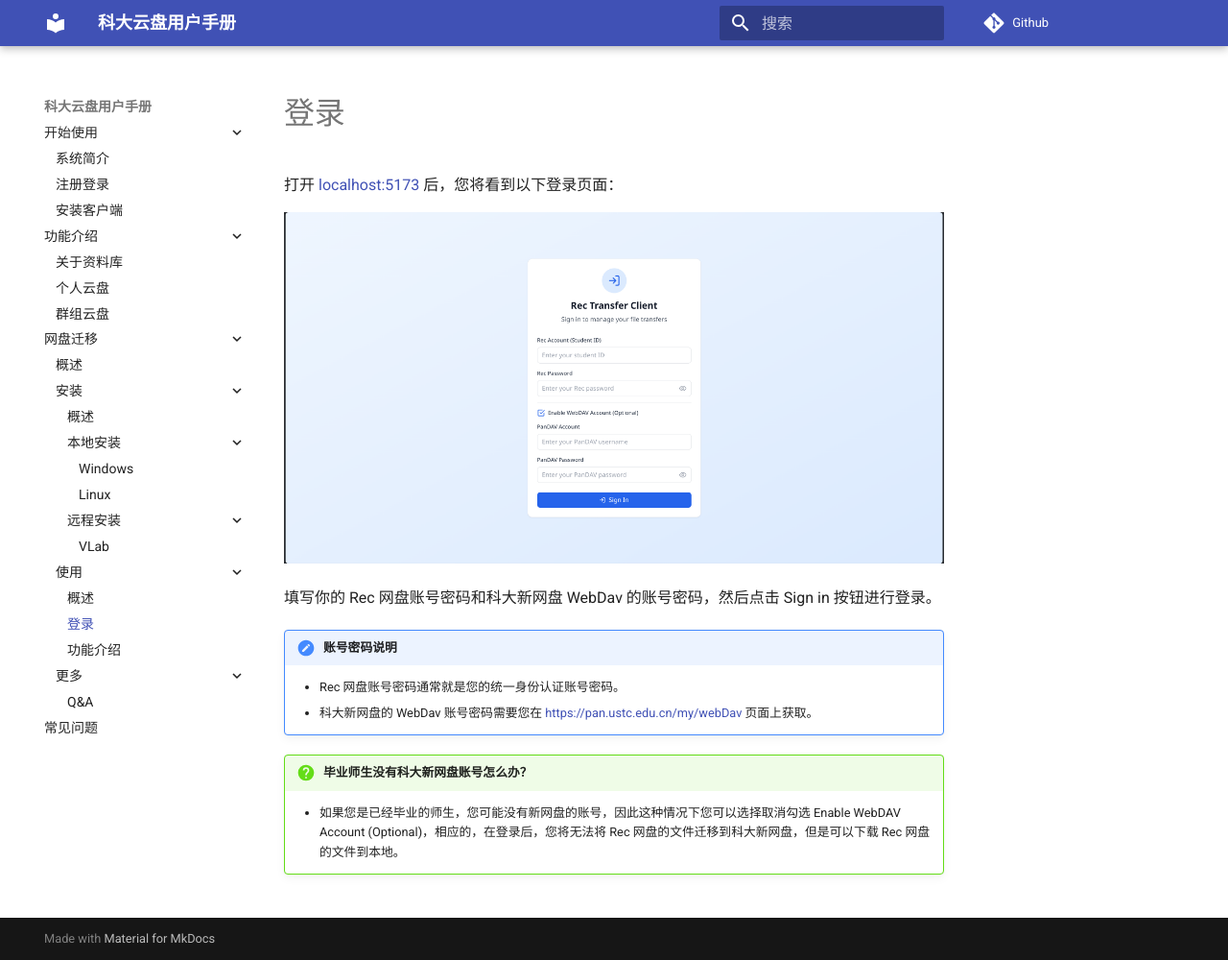
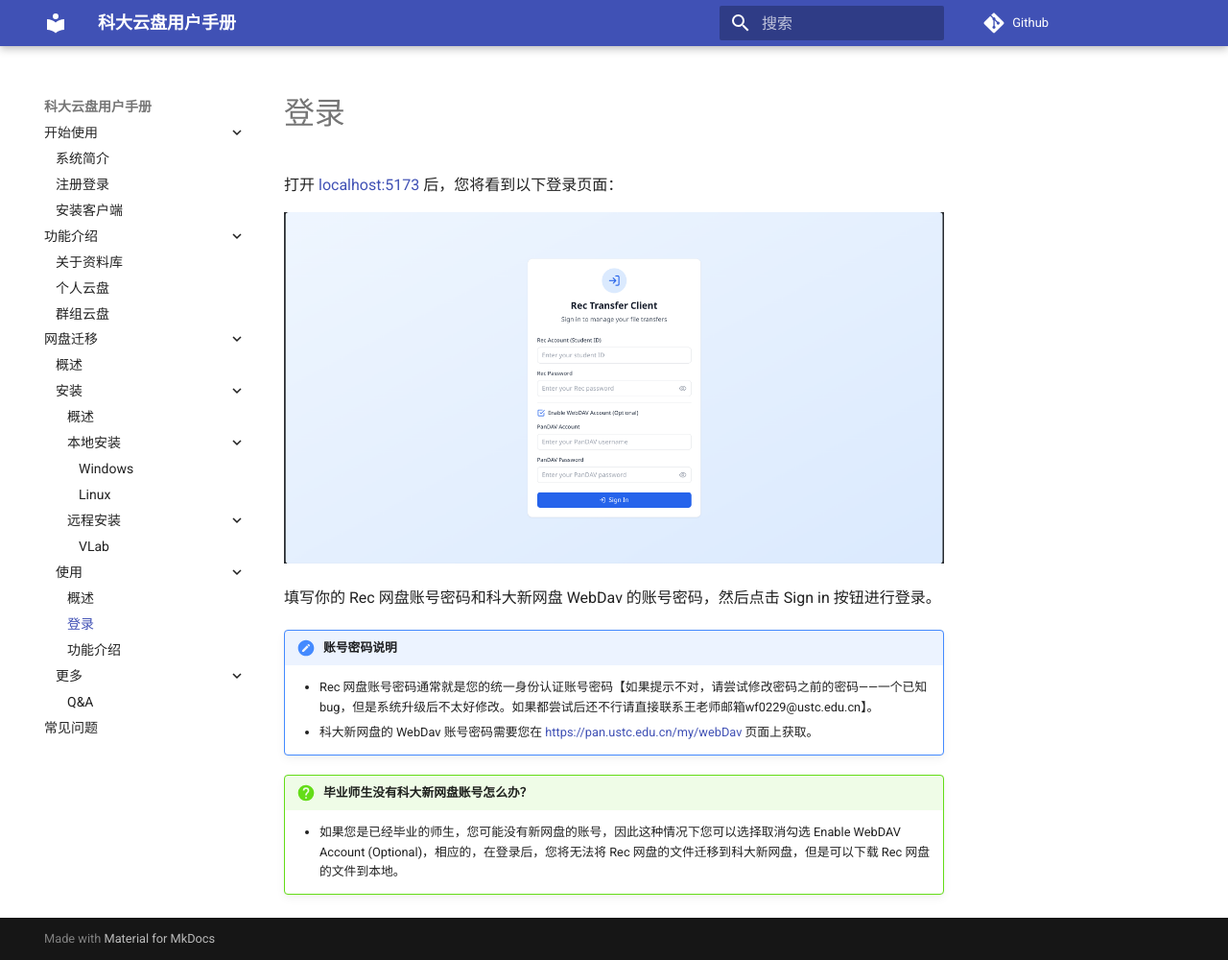
Before and after one commit to wf0229/pan_doc, an MkDocs documentation site: the page built from docs/transfer/user-guide/login.md, in a window 1280 px wide and 1000 px high. Shown: the whole window at 96% size. Built offline with MkDocs 1.6.1 and Material for MkDocs 9.7.7, drawn with Linux system fonts in a browser that asks for light colours; comment, search, counter and statistics services are not loaded.

Commit message:
Update login.md

```diff
--- a/docs/transfer/user-guide/login.md
+++ b/docs/transfer/user-guide/login.md
@@ -8,7 +8,7 @@
 
 !!! note "账号密码说明"
 
-    - Rec 网盘账号密码通常就是您的统一身份认证账号密码。
+    - Rec 网盘账号密码通常就是您的统一身份认证账号密码【如果提示不对，请尝试修改密码之前的密码——一个已知bug，但是系统升级后不太好修改。如果都尝试后还不行请直接联系王老师邮箱wf0229@ustc.edu.cn】。
     - 科大新网盘的 WebDav 账号密码需要您在 [https://pan.ustc.edu.cn/my/webDav](https://pan.ustc.edu.cn/my/webDav) 页面上获取。
 
 !!! question "毕业师生没有科大新网盘账号怎么办？"
```
